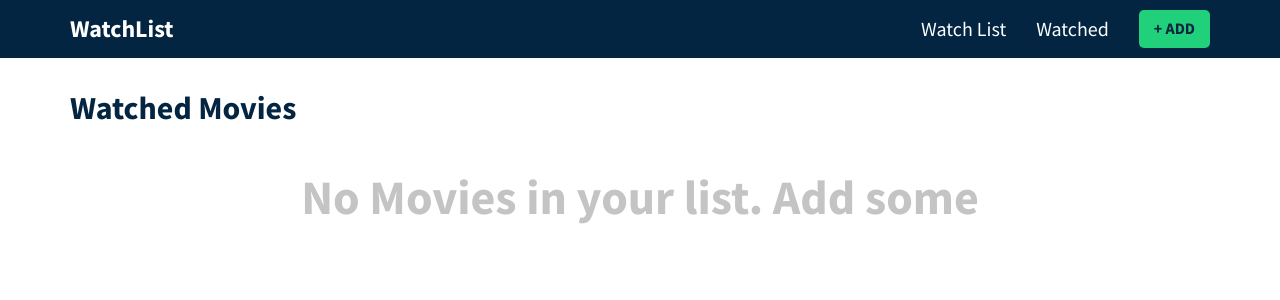
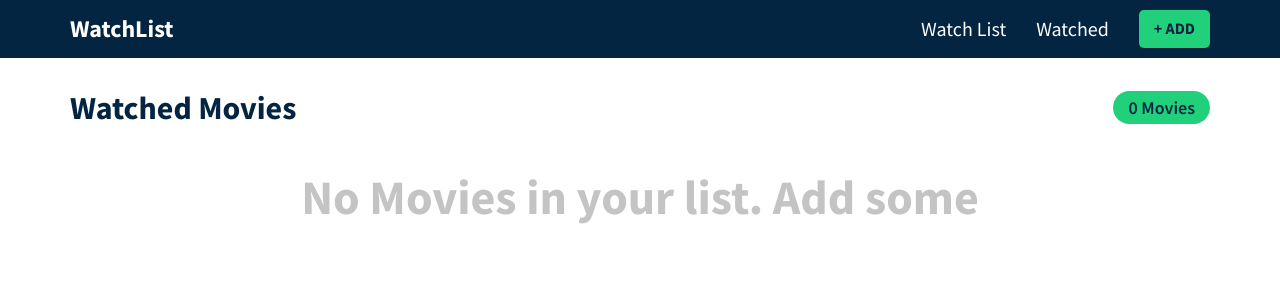
Before and after one commit to sochikenny/react_movie_list, a React (Create React App) app in the folder movielist/: page /watched in a window 1280 px wide. Shown: the top 300 px of the page. Built offline with nearby package versions, Linux system fonts and the light colour scheme.

Commit message:
more functionality

```diff
--- a/movielist/src/components/Watched.js
+++ b/movielist/src/components/Watched.js
@@ -10,6 +10,10 @@ export const Watched = () => {
         <div className="container">
           <div className="header">
             <h1 className="heading">Watched Movies</h1>
+
+            <span className="count-pill">
+            {watched.length} {watched.length === 1 ? "Movie" : "Movies"}
+          </span>
           </div>
 
           {watched.length > 0 ? (
```
